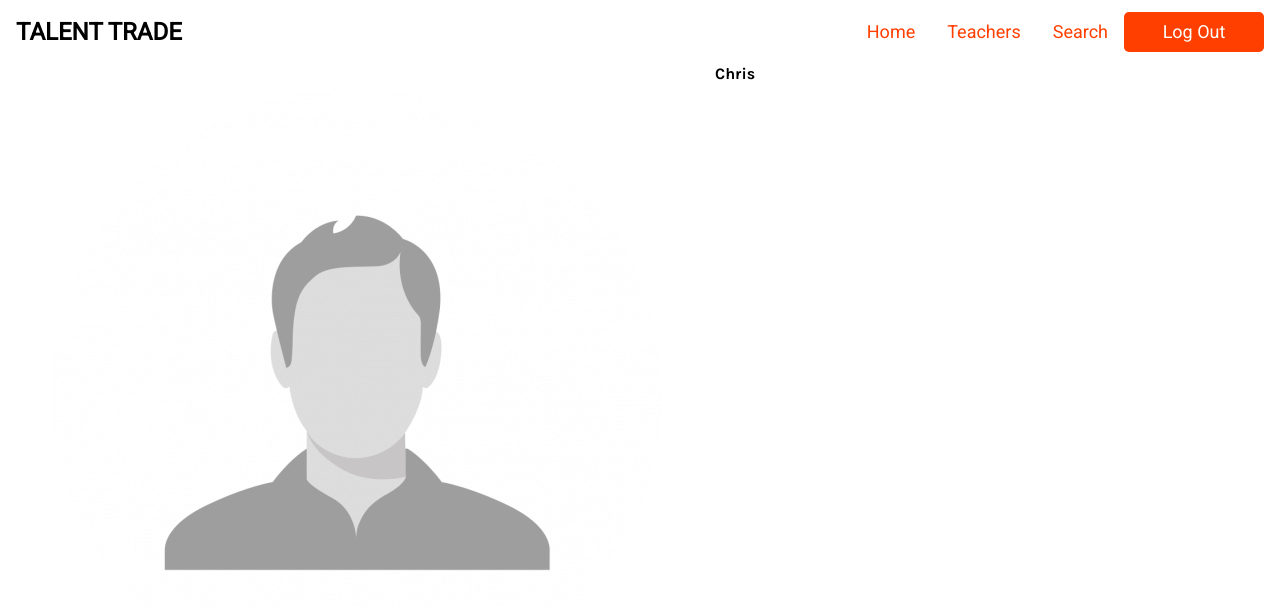
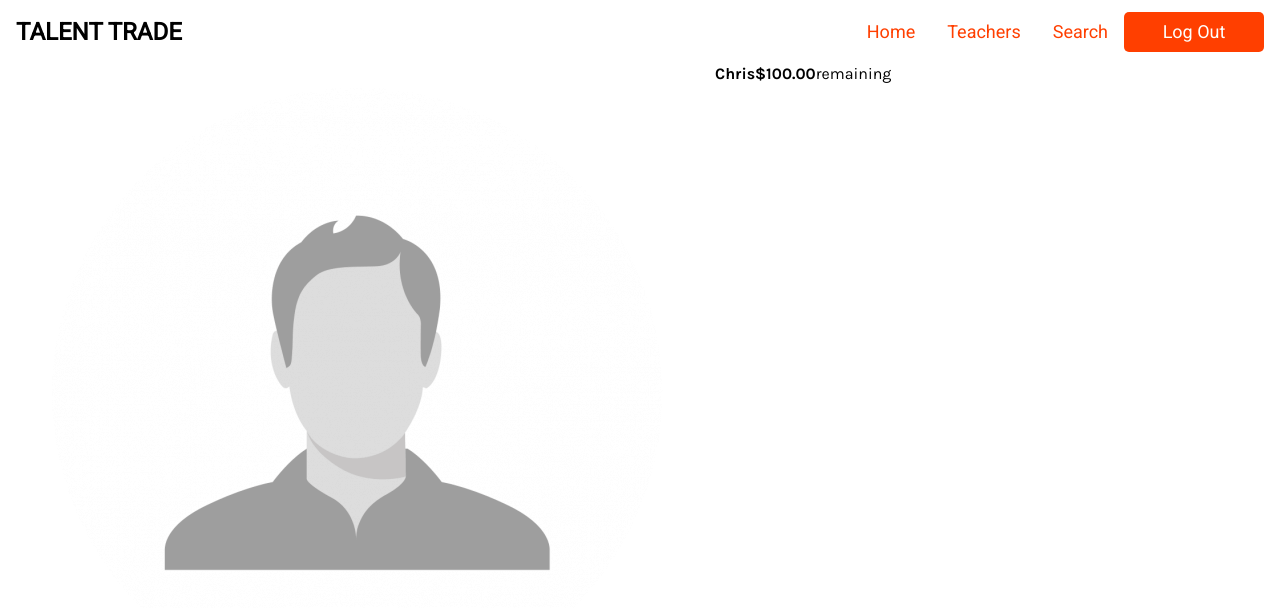
Before and after one commit to chingu-voyages/v8-geckos-team-05, a React (Create React App) app in the folder skill-trade-client/: page /dashboard in a window 1280 px wide. Shown: the top 608 px of the page. Built offline with nearby package versions, Linux system fonts and the light colour scheme.

Commit message:
Created balance component for dashboard page

```diff
--- /dev/null
+++ b/skill-trade-client/src/components/Dashboard/DashBalanceComponent.js
@@ -0,0 +1,14 @@
+import React from "react";
+
+const DashBalanceComponent = () => {
+  return (
+    <div className="dashboard__balanceComponent">
+      <p className="dashboard__balanceComponent__text">
+        <span className="dashboard__balanceComponent__text--number">$100.00</span>
+        <span className="dashboard__balanceComponent__text--remaining">remaining</span>
+      </p>
+    </div>
+  );
+};
+
+export default DashBalanceComponent;
--- a/skill-trade-client/src/components/Dashboard/DashUserComponent.js
+++ b/skill-trade-client/src/components/Dashboard/DashUserComponent.js
@@ -1,3 +1,4 @@
+/* eslint-disable jsx-a11y/img-redundant-alt */
 import React from 'react'
 
 const DashUserComponent = () => {
--- a/skill-trade-client/src/components/Dashboard/DashboardPage.js
+++ b/skill-trade-client/src/components/Dashboard/DashboardPage.js
@@ -1,6 +1,7 @@
 import React, { Component } from "react";
 
 import DashUserComponent from './DashUserComponent';
+import DashBalanceComponent from './DashBalanceComponent';
 
 import Navbar from "../Navbar/navBar";
 
@@ -12,6 +13,7 @@ class Dashboard extends Component {
         <Navbar/>
         <div className="dashboard">
           <DashUserComponent/>
+          <DashBalanceComponent/>
         </div>
       </>
     );
--- a/skill-trade-client/src/index.css
+++ b/skill-trade-client/src/index.css
@@ -283,6 +283,16 @@ h6 {
   .dashboard__userComponent {
     display: flex;
     justify-content: space-between; }
+  .dashboard__balanceComponent {
+    display: flex;
+    justify-content: flex-start; }
+    .dashboard__balanceComponent__text {
+      display: flex;
+      justify-content: space-around; }
+      .dashboard__balanceComponent__text--number {
+        font-weight: bold; }
+      .dashboard__balanceComponent__text--remaining {
+        font-weight: 400; }
 
 .mainContainer {
   padding: 50px 137px 115px 137px;
--- a/skill-trade-client/src/sass/components/_dashboard.scss
+++ b/skill-trade-client/src/sass/components/_dashboard.scss
@@ -26,4 +26,20 @@
 
         }
     }
+    &__balanceComponent {
+        display: flex;
+        justify-content: flex-start;
+
+        &__text {
+            display: flex;
+            justify-content: space-around;
+
+            &--number {
+                font-weight: bold;
+            }
+            &--remaining {
+                font-weight: 400;
+            }
+        }
+    }
 }
```
